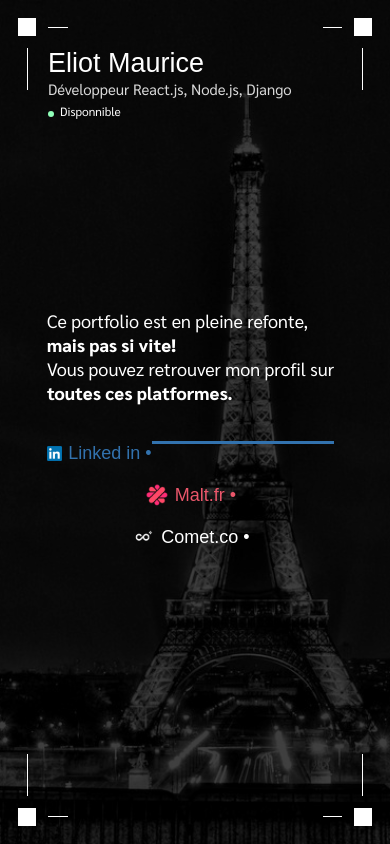
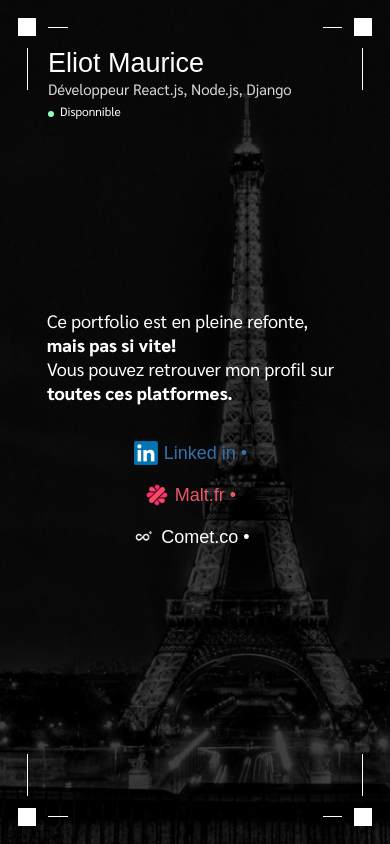
Before and after one commit to C911N/eliotmaurice.fr, a Next.js app: page / in a window 390 px wide. In both pictures the pointer is over the button "Linked in •". Built offline with nearby package versions, Linux system fonts and the light colour scheme; a web font is replaced by a local one.

Commit message:
Fix WIP page responsivness on hovering

```diff
--- a/styles/global.css
+++ b/styles/global.css
@@ -47,7 +47,7 @@
   }
 
   button:hover::after {
-    @apply w-full h-1;
+    @apply md:w-full md:h-1;
   }
 
   /* Utils */
```
